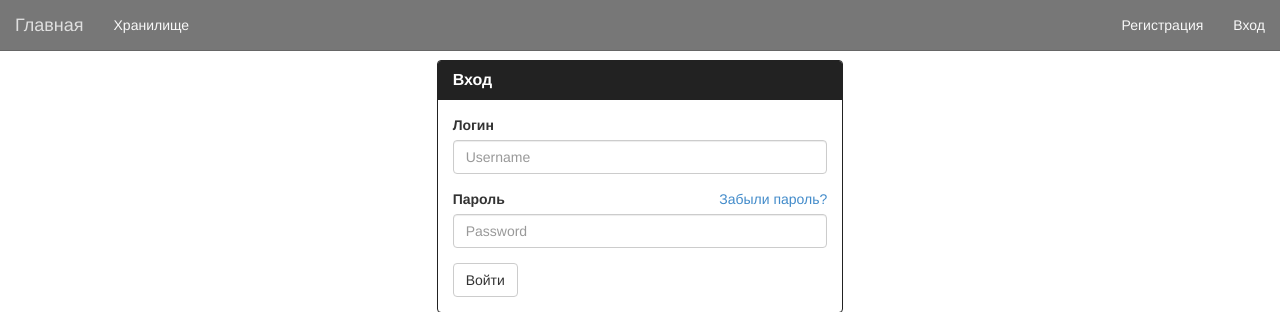
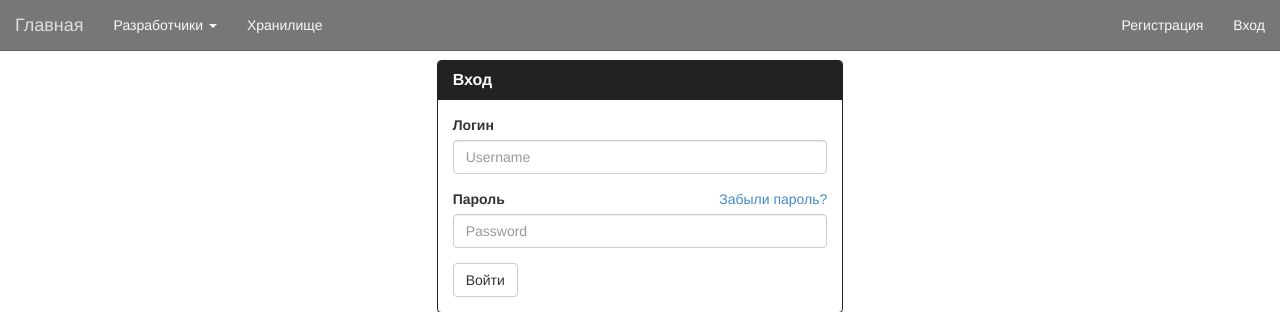
Before and after one commit to dianafeld/rbtm, a Django app: page /accounts/login/?next=/experiment/interface/ in a window 1280 px wide. Shown: the top 312 px of the page. Run offline with Django 3.2, Linux system fonts and the light colour scheme; some libraries are stand-ins or nearby versions.

Commit message:
contacts added

```diff
--- a/web/robotom/main/templates/base.html
+++ b/web/robotom/main/templates/base.html
@@ -33,17 +33,20 @@
 
         <div class="collapse navbar-collapse" id="bs-example-navbar-collapse-1">
 
-            <!-- <ul class="nav navbar-nav">
+            <ul class="nav navbar-nav">
                 <li class="dropdown">
                     <a href="#" class="dropdown-toggle" data-toggle="dropdown" role="button" aria-expanded="false">Разработчики
                         <span class="caret"></span></a>
                     <ul class="dropdown-menu" role="menu">
-                    <li role="presentation"><a role="menuitem" tabindex="-1" href="{% url 'main:group_1' %}">Группа 1 (&laquo;drivers&raquo;)</a></li>
-                    <li role="presentation"><a role="menuitem" tabindex="-1" href="{% url 'main:group_2' %}">Группа 2 (&laquo;storage/experiment&raquo;)</a></li>
-                    <li role="presentation"><a role="menuitem" tabindex="-1" href="{% url 'main:group_3' %}">Группа 3 (&laquo;web&raquo;)</a></li>
+                        <li role="presentation"><a role="menuitem" tabindex="-1" href="{% url 'main:group_1' %}">Группа
+                            1 (&laquo;drivers&raquo;)</a></li>
+                        <li role="presentation"><a role="menuitem" tabindex="-1" href="{% url 'main:group_2' %}">Группа
+                            2 (&laquo;storage/experiment&raquo;)</a></li>
+                        <li role="presentation"><a role="menuitem" tabindex="-1" href="{% url 'main:group_3' %}">Группа
+                            3 (&laquo;web&raquo;)</a></li>
                     </ul>
                 </li>
-            </ul>    -->
+            </ul>
 
             <ul class="nav navbar-nav">
                 {% if user.is_authenticated %}
```
